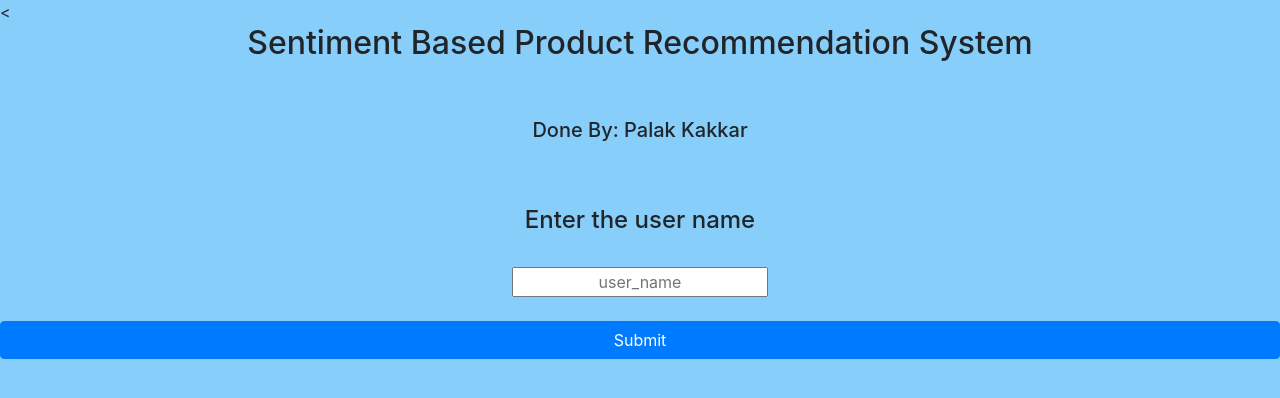
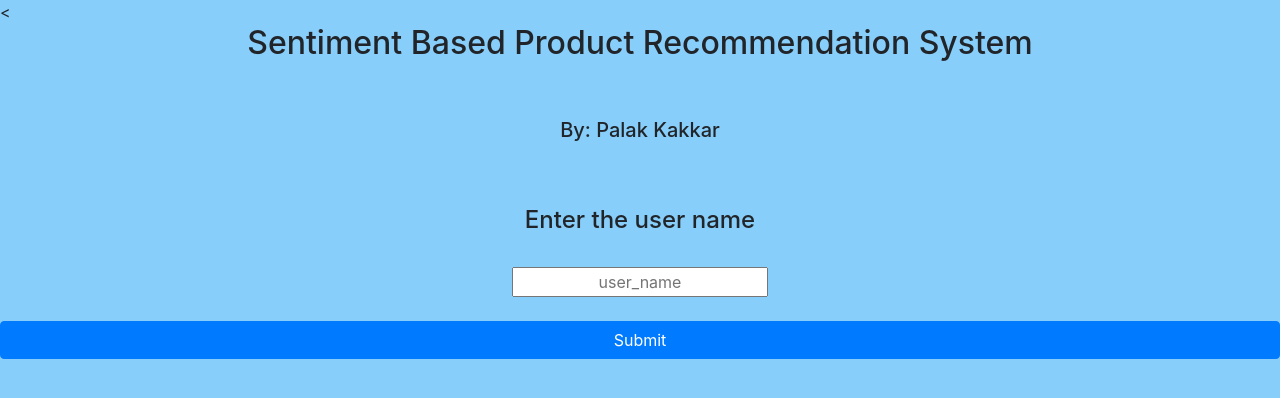
Before and after one commit to palak0509/PalakKakkar--Sentiment-based-Product-Recommendation-System, a Flask app: page / in a window 1280 px wide. Shown: the top 398 px of the page. Run offline with Flask 2, Linux system fonts and the light colour scheme; parts of the project's set-up code (start-up, migrations or seed data) failed here and were passed over; some libraries are stand-ins or nearby versions.

Commit message:
Update index.html

```diff
--- a/templates/index.html
+++ b/templates/index.html
@@ -116,7 +116,7 @@
 
 <br>
 <br>
-         <h5> Done By: Palak Kakkar </h5>
+         <h5> By: Palak Kakkar </h5>
 <br>
 <br>
     </div>
```
